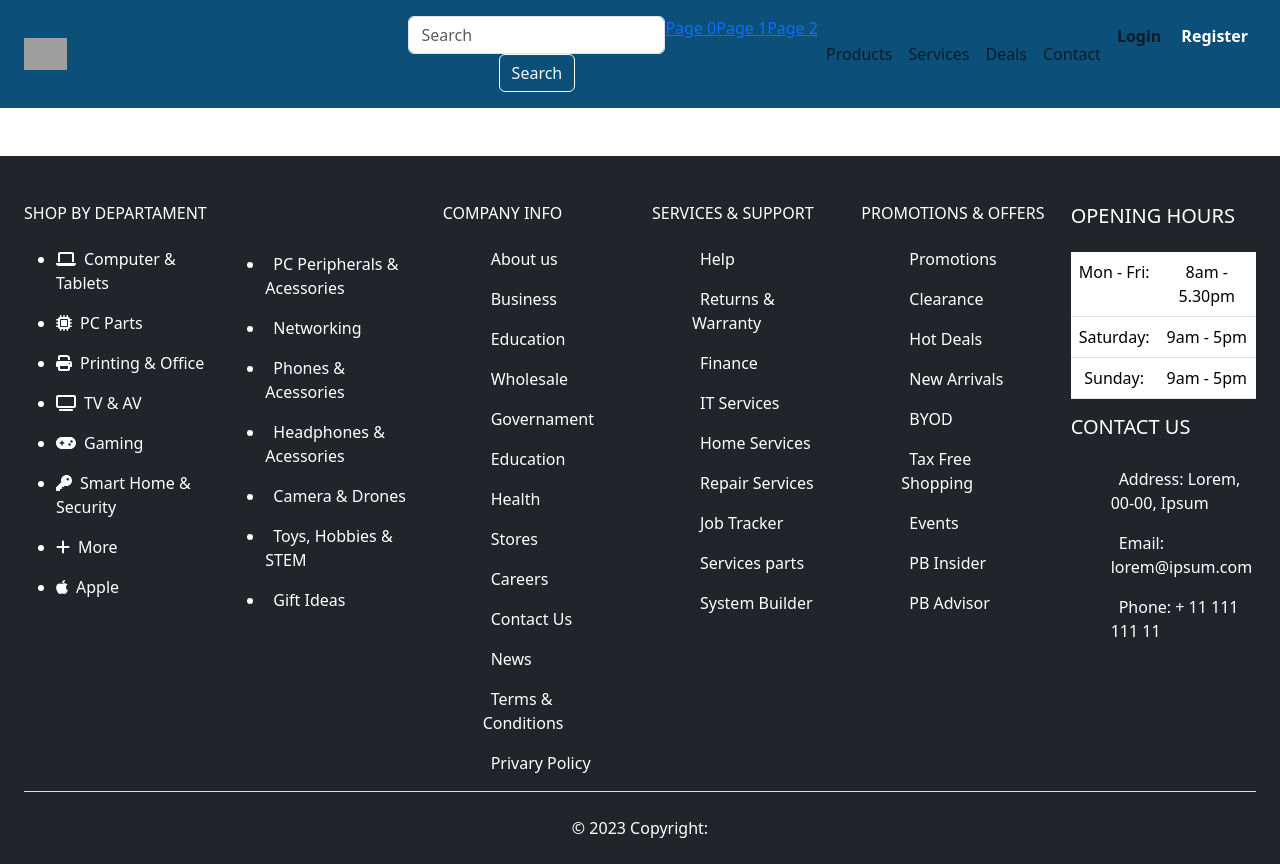
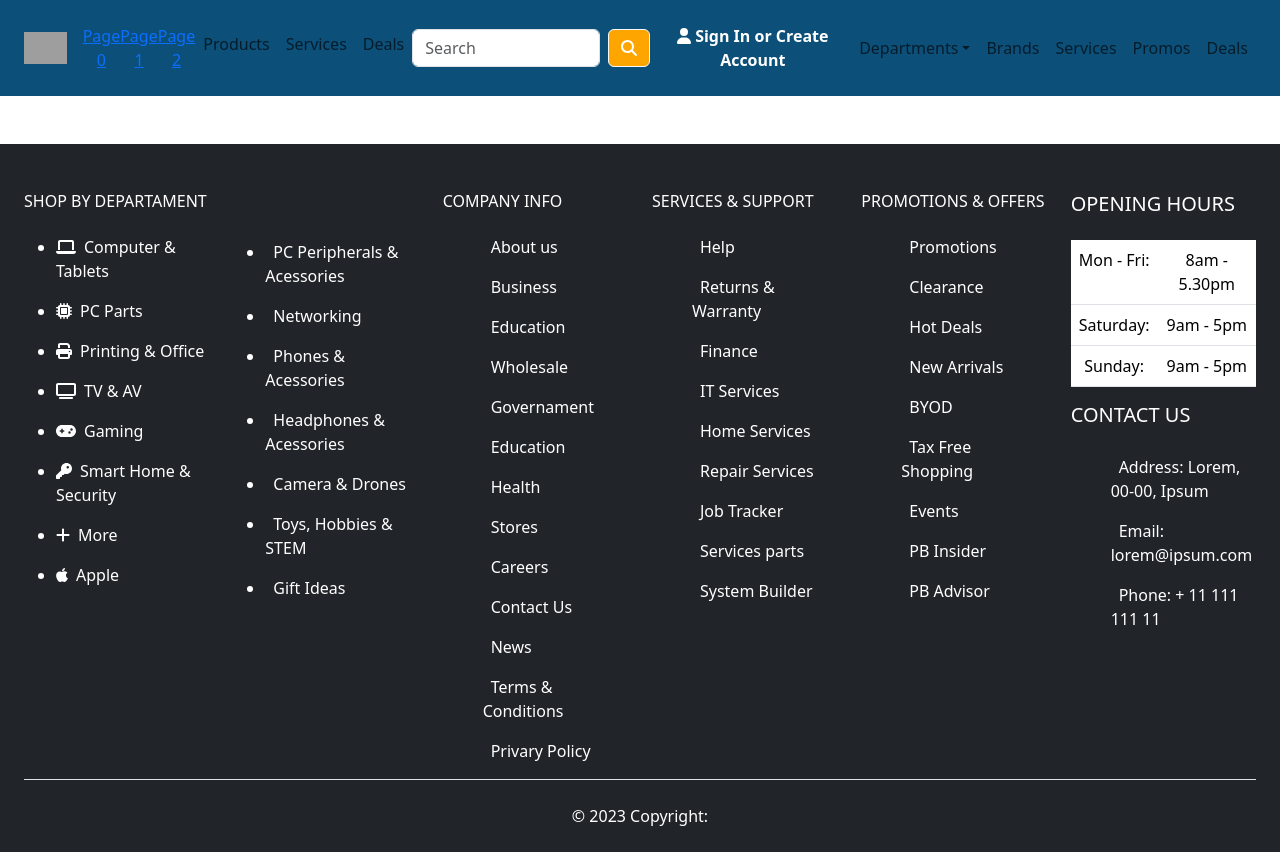
Before and after one commit to motajessica/PB-Tech-Demo, a React (Create React App) app in the folder frontend/: page / in a window 1280 px wide. Built offline with nearby package versions, Linux system fonts and the light colour scheme; grey boxes are pictures that could not be loaded.

Commit message:
Modify navbar and footer

```diff
--- a/frontend/src/App.css
+++ b/frontend/src/App.css
@@ -12,6 +12,10 @@
 
 }
 
+.nav-bar-btn-search {
+  background-color: orange;
+}
+
 
 .App-link {
   color: #61dafb;
--- a/frontend/src/components/Header.js
+++ b/frontend/src/components/Header.js
@@ -1,45 +1,56 @@
 import React from 'react';
-import { Navbar, Nav, Form, FormControl, Button } from 'react-bootstrap';
+import { Navbar, Nav, Form, FormControl, Button, NavDropdown } from 'react-bootstrap';
 import 'bootstrap/dist/css/bootstrap.min.css';
 import { Link } from 'react-router-dom';
+import { FontAwesomeIcon } from '@fortawesome/react-fontawesome';
+import { faSearch, faUser } from '@fortawesome/free-solid-svg-icons';
 
 
 function Header() {
   return (
-    <Navbar  className="px-4 py-3 nav-bar-bg">
+
+  <Navbar className="px-4 py-3 nav-bar-bg" expand="lg">
       <Navbar.Brand className="fw-bolder" href="/">
         <img className="nav-logo" src="https://www.pbtech.co.nz/imglib/dd/pb-logo-alt.svg" alt="..." />
       </Navbar.Brand>
 
-    <Nav className="ms-auto">
+      <Navbar.Toggle aria-controls="navbarNav" />
 
-
-    <Form inline>
-      <div className=''>
-        <FormControl type="text" placeholder="Search" className="mr-sm-2" />
-        <Button variant="outline-light">Search</Button>
-      </div>
-        </Form>
+      <Navbar.Collapse id="navbarNav">
+        <Nav className="mr-auto">
 
           <Link to="/page0">Page 0</Link>
           <Link to="/page1">Page 1</Link>
           <Link to="/page2">Page 2</Link>
 
-      <Navbar.Collapse id="navbarNav">
-        <Nav className="mr-auto">
           <Nav.Link as={Link} to="/products">Products</Nav.Link>
           <Nav.Link as={Link} to="/services">Services</Nav.Link>
           <Nav.Link as={Link} to="/deals">Deals</Nav.Link>
-          <Nav.Link as={Link} to="/contact">Contact</Nav.Link>
+        </Nav>
+        <Nav className="ms-auto">
+          <Form className="d-flex align-items-center">
+            <FormControl type="text" placeholder="Search" className="mr-sm-2 me-2" />
+            <Button variant="outline-light" className="me-2 nav-bar-btn-search">
+              <FontAwesomeIcon icon={faSearch} className="text-white" />
+            </Button>
+          </Form>
+          <Nav.Link className="fw-bold btn btn-outline-primary btn-sm me-1 text-white" href="/login">
+            <FontAwesomeIcon icon={faUser} className="me-1" />
+            Sign In or Create Account
+          </Nav.Link>
         </Nav>
       </Navbar.Collapse>
-      <Nav.Link className="fw-bold btn btn-outline-primary btn-sm me-1" href="/login">
-        Login
-      </Nav.Link>
-      <Nav.Link className="fw-bold btn btn-primary btn-sm text-white" href="/register">
-        Register
-      </Nav.Link>
 
+      <Nav className="ml-auto">
+        <NavDropdown title="Departments" id="departments-dropdown">
+          <NavDropdown.Item as={Link} to="/departments/computers-tablets">Computers & Tablets</NavDropdown.Item>
+          <NavDropdown.Item as={Link} to="/departments/gaming">Gaming</NavDropdown.Item>
+          <NavDropdown.Item as={Link} to="/departments/printers">Printers</NavDropdown.Item>
+        </NavDropdown>
+        <Nav.Link as={Link} to="/brands">Brands</Nav.Link>
+        <Nav.Link as={Link} to="/services">Services</Nav.Link>
+        <Nav.Link as={Link} to="/promos">Promos</Nav.Link>
+        <Nav.Link as={Link} to="/deals">Deals</Nav.Link>
       </Nav>
     </Navbar>
 
```
Lines whose indentation alone changed are shown as unchanged.
